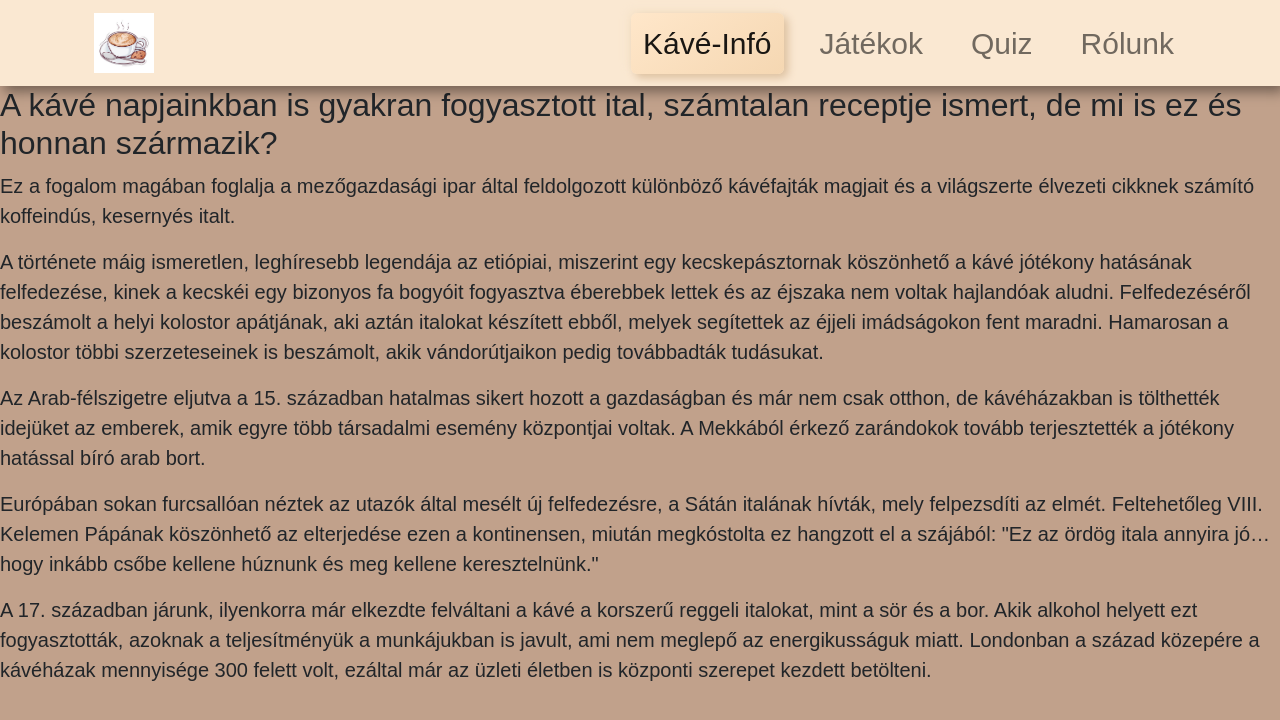
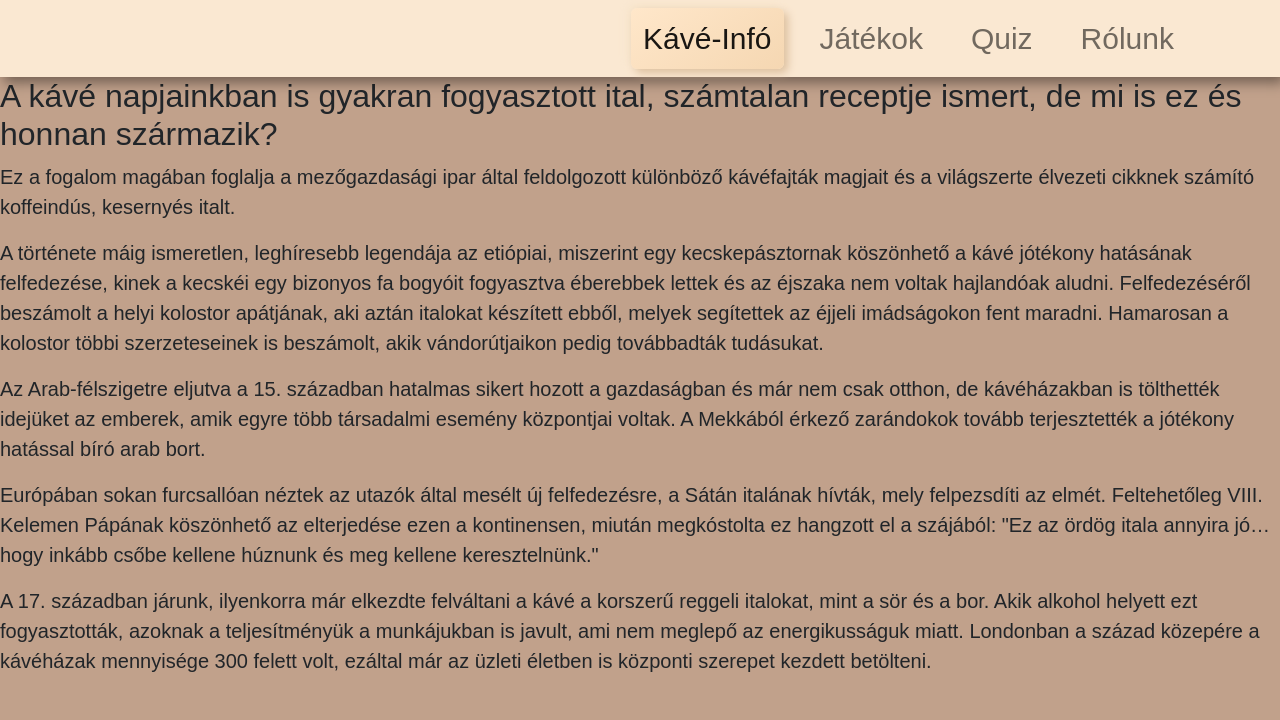
Before and after one commit to kovacspeter07/Proj-Coffee-9c, a plain HTML site: page coffee-info.html in a window 1280 px wide. Drawn offline with nearby package versions, Linux system fonts and the light colour scheme; a web font is replaced by a local one.

Commit message:
navbar kész

```diff
--- a/coffee-info.html
+++ b/coffee-info.html
@@ -16,9 +16,6 @@
   <body style="background-color: rgb(193, 161, 139)">
     <nav class="navbar navbar-expand-sm navbar-light" id="neubar">
       <div class="container">
-        <a class="navbar-brand" href="#"
-          ><img src="Források/Képek/kave_navbar.jpg" height="60"
-        /></a>
         <button
           class="navbar-toggler"
           type="button"
@@ -34,7 +31,10 @@
         <div class="collapse navbar-collapse" id="navbarNavDropdown">
           <ul class="navbar-nav ms-auto">
             <li class="nav-item">
-              <a class="nav-link mx-2 active" aria-current="page" href="index.html"
+              <a
+                class="nav-link mx-2 active"
+                aria-current="page"
+                href="index.html"
                 >Kávé-Infó</a
               >
             </li>
```
Also changed, not shown: Források/Képek/kave_navbar.jpg (deleted).
